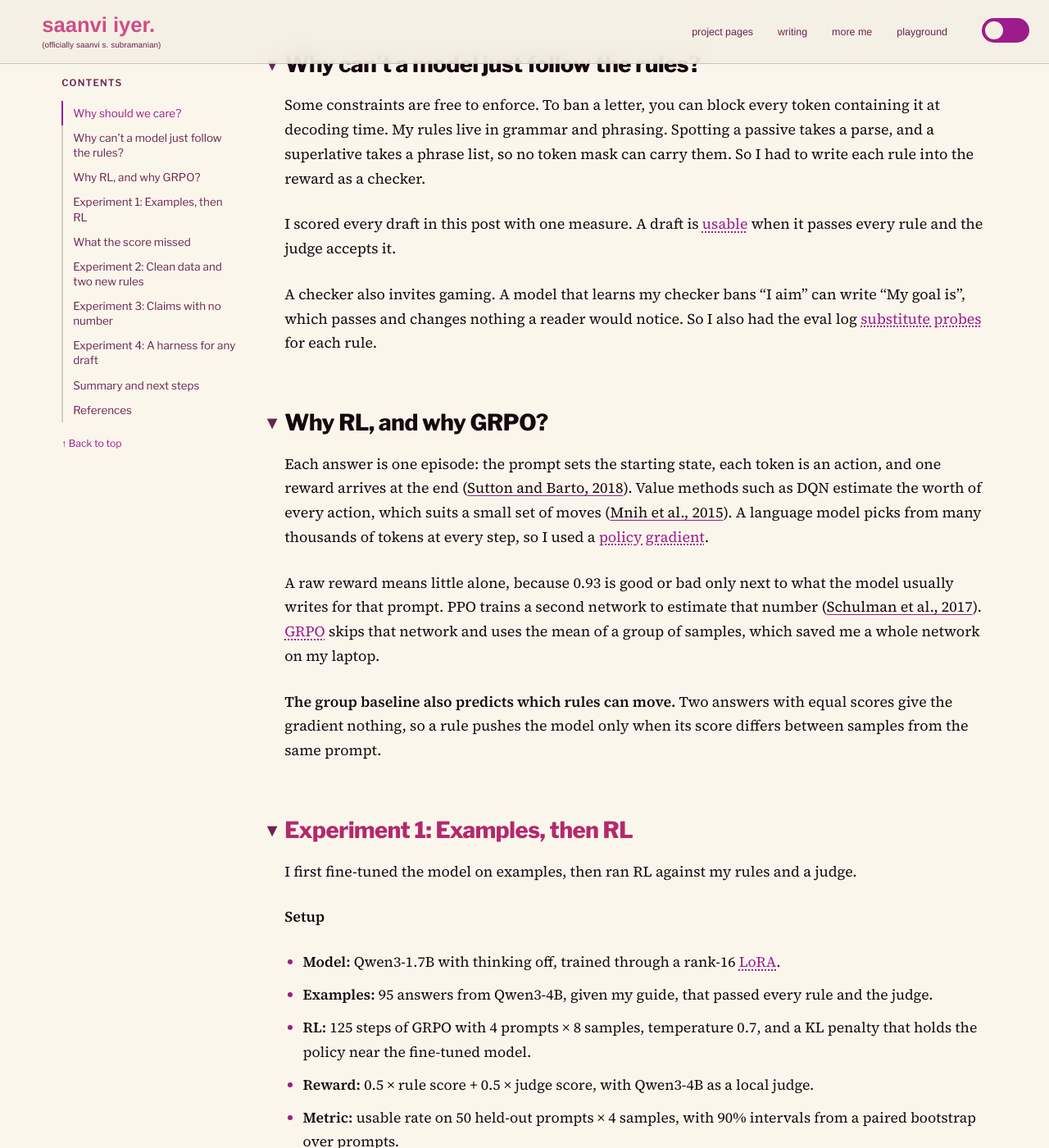
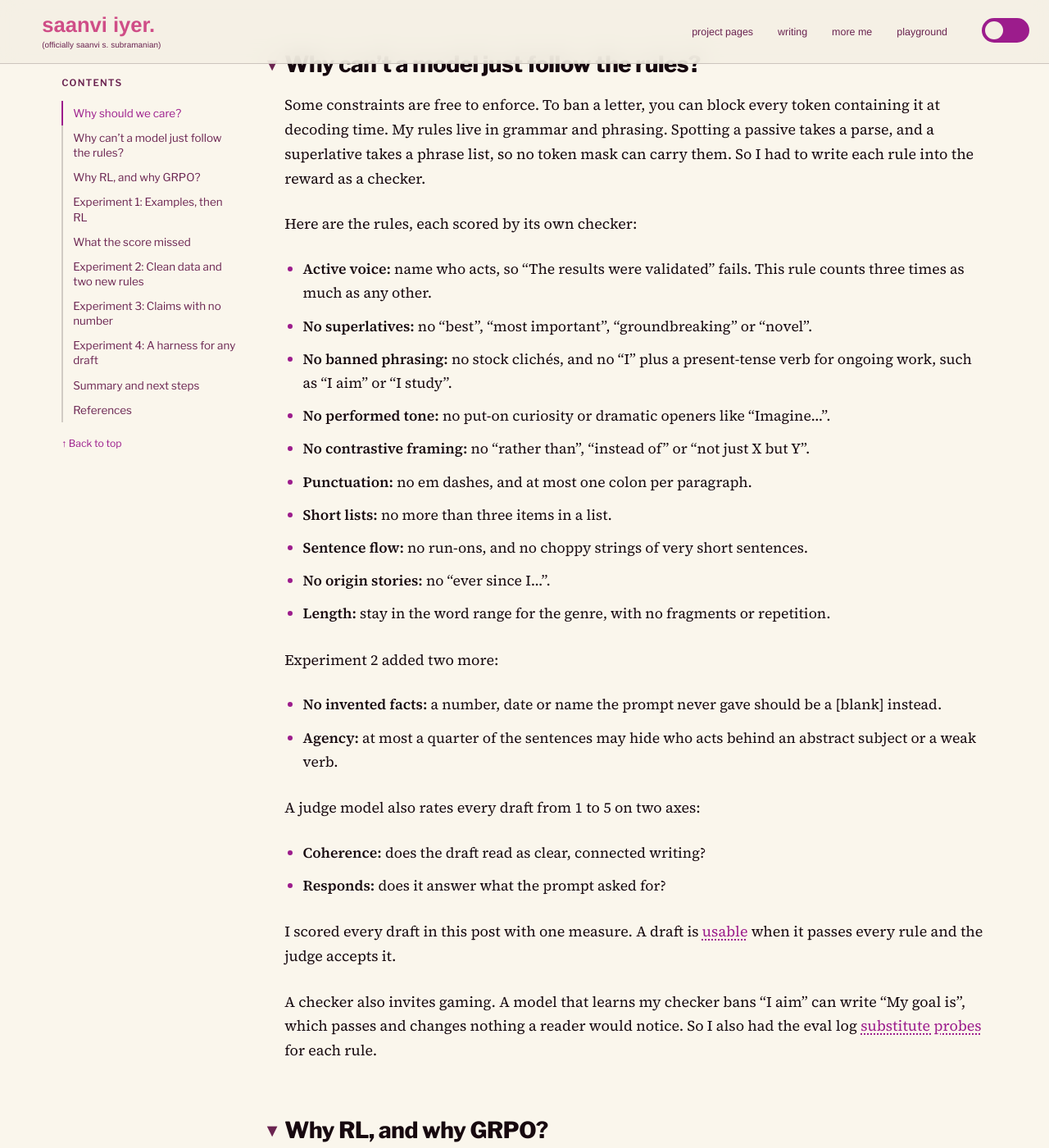
Before and after one commit to saanviiyer/saanviiyer.github.io, a Jekyll site: the page built from _posts/2026-11-05-qwen-by-my-rules.md, in a window 1280 px wide and 1400 px high, scrolled down 953 px. Shown: the whole window at 82% size. Built offline with Jekyll 4.4.1, drawn with Linux system fonts in a browser that asks for light colours; some web fonts are replaced; some of the changed text lies outside the part shown.

Commit message:
List the writing rules and judge axes in the Qwen post
Co-Authored-By: Claude Opus 5.5 <noreply@anthropic.com>

```diff
--- a/_posts/2026-11-05-qwen-by-my-rules.md
+++ b/_posts/2026-11-05-qwen-by-my-rules.md
@@ -1,7 +1,7 @@
 ---
 layout: post
 title: "RLing Qwen to Write Better"
-dek: "Retraining a small LLM with RL to follow my style guide"
+dek: "Retraining a small LLM with RL to follow my rules for clear writing"
 date: 2026-11-05
 tag: "RL, LLMs"
 section: technical
@@ -24,6 +24,29 @@ When a model drafts an email for you, it can fail in two ways. It can sound gene
 ## Why can't a model just follow the rules?
 
 Some constraints are free to enforce. To ban a letter, you can block every token containing it at decoding time. My rules live in grammar and phrasing. Spotting a passive takes a parse, and a superlative takes a phrase list, so no token mask can carry them. So I had to write each rule into the reward as a checker.
+
+Here are the rules, each scored by its own checker:
+
+- **Active voice:** name who acts, so "The results were validated" fails. This rule counts three times as much as any other.
+- **No superlatives:** no "best", "most important", "groundbreaking" or "novel".
+- **No banned phrasing:** no stock clichés, and no "I" plus a present-tense verb for ongoing work, such as "I aim" or "I study".
+- **No performed tone:** no put-on curiosity or dramatic openers like "Imagine…".
+- **No contrastive framing:** no "rather than", "instead of" or "not just X but Y".
+- **Punctuation:** no em dashes, and at most one colon per paragraph.
+- **Short lists:** no more than three items in a list.
+- **Sentence flow:** no run-ons, and no choppy strings of very short sentences.
+- **No origin stories:** no "ever since I…".
+- **Length:** stay in the word range for the genre, with no fragments or repetition.
+
+Experiment 2 added two more:
+
+- **No invented facts:** a number, date or name the prompt never gave should be a [blank] instead.
+- **Agency:** at most a quarter of the sentences may hide who acts behind an abstract subject or a weak verb.
+
+A judge model also rates every draft from 1 to 5 on two axes:
+
+- **Coherence:** does the draft read as clear, connected writing?
+- **Responds:** does it answer what the prompt asked for?
 
 I scored every draft in this post with one measure. A draft is <span class="ft-def" tabindex="0">usable<span class="ft-pop" role="tooltip">Every rule checker passes, and a judge model rates the draft at least 4 of 5 on coherence and on answering the request. The judge never sees the rules.</span></span> when it passes every rule and the judge accepts it.
 
@@ -49,27 +72,6 @@ I first fine-tuned the model on examples, then ran RL against my rules and a jud
 - **RL:** 125 steps of GRPO with 4 prompts × 8 samples, temperature 0.7, and a KL penalty that holds the policy near the fine-tuned model.
 - **Reward:** 0.5 × rule score + 0.5 × judge score, with Qwen3-4B as a local judge.
 - **Metric:** usable rate on 50 held-out prompts × 4 samples, with 90% intervals from a paired bootstrap over prompts.
-
-<details class="qr-details"><summary>The eleven rules</summary>
-<div class="ft-table-wrap">
-<table class="ft-table">
-  <thead><tr><th>Rule</th><th>Weight</th><th>What the checker looks for</th></tr></thead>
-  <tbody>
-    <tr><td>active_voice</td><td>3</td><td>spaCy parse: auxpass, nsubjpass, or be + past participle</td></tr>
-    <tr><td>no_em_dash</td><td>1</td><td>any em dash</td></tr>
-    <tr><td>no_contrastive</td><td>1</td><td>rather than, instead of, not just X but Y</td></tr>
-    <tr><td>list_cap</td><td>1</td><td>lists and inline series over three items</td></tr>
-    <tr><td>colon_limit</td><td>1</td><td>more than one colon in a paragraph</td></tr>
-    <tr><td>sentence_flow</td><td>1</td><td>overlong or run-on sentences, choppy runs, a mean-length floor in essays and blurbs</td></tr>
-    <tr><td>no_performed_tone</td><td>1</td><td>performed curiosity and dramatic voice (&quot;Imagine...&quot;)</td></tr>
-    <tr><td>banned_phrasing</td><td>1</td><td>I + present verb for ongoing work, audit, optimized, stock cliches</td></tr>
-    <tr><td>no_superlative</td><td>1</td><td>best, most + adjective, groundbreaking, novel, first to</td></tr>
-    <tr><td>no_anecdote</td><td>1</td><td>origin-story markers such as &quot;ever since I&quot;</td></tr>
-    <tr><td>length</td><td>1</td><td>genre word band, fragments, repetition, lowercase starts</td></tr>
-  </tbody>
-</table>
-</div>
-</details>
 
 **Results**
 
```
